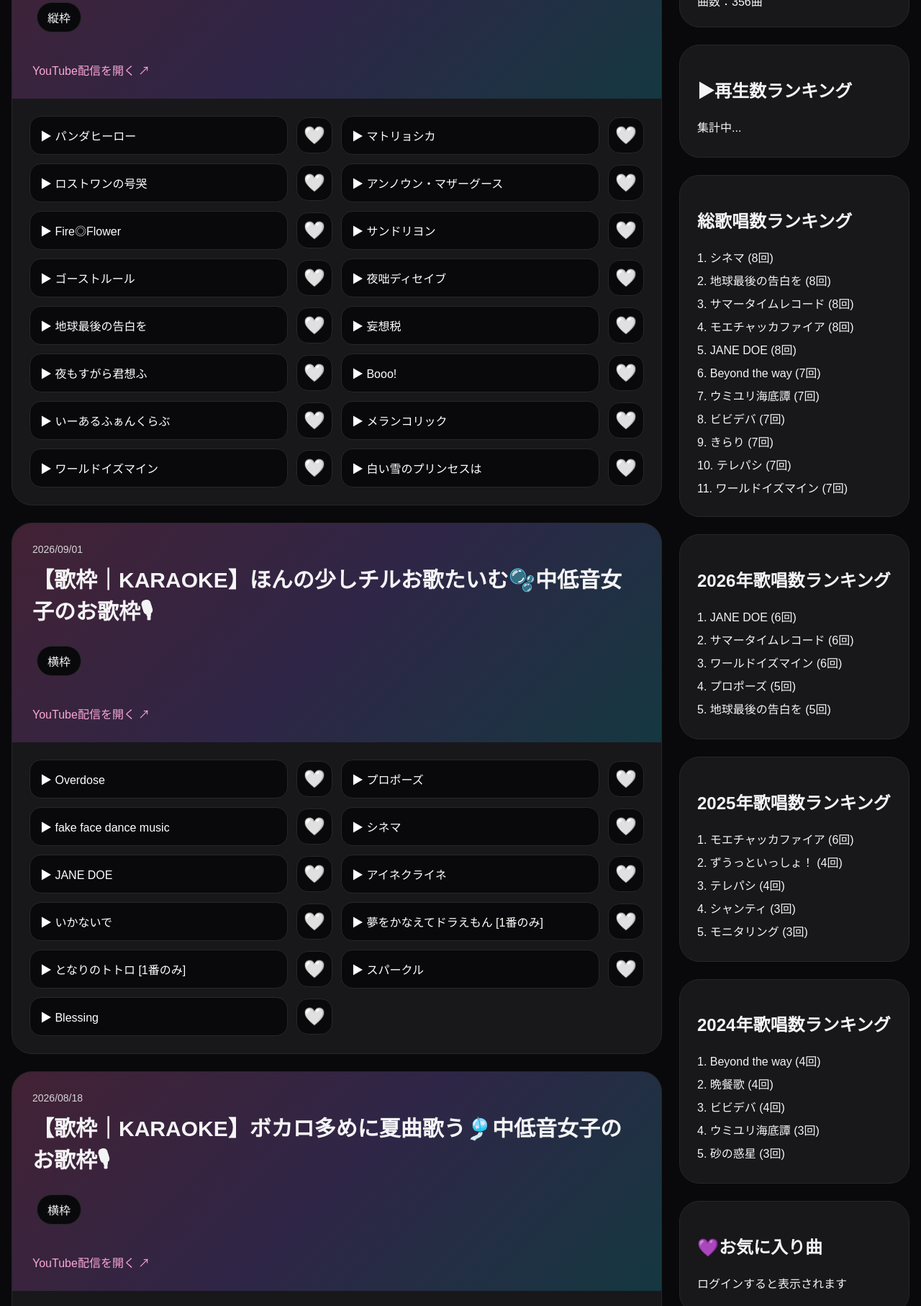
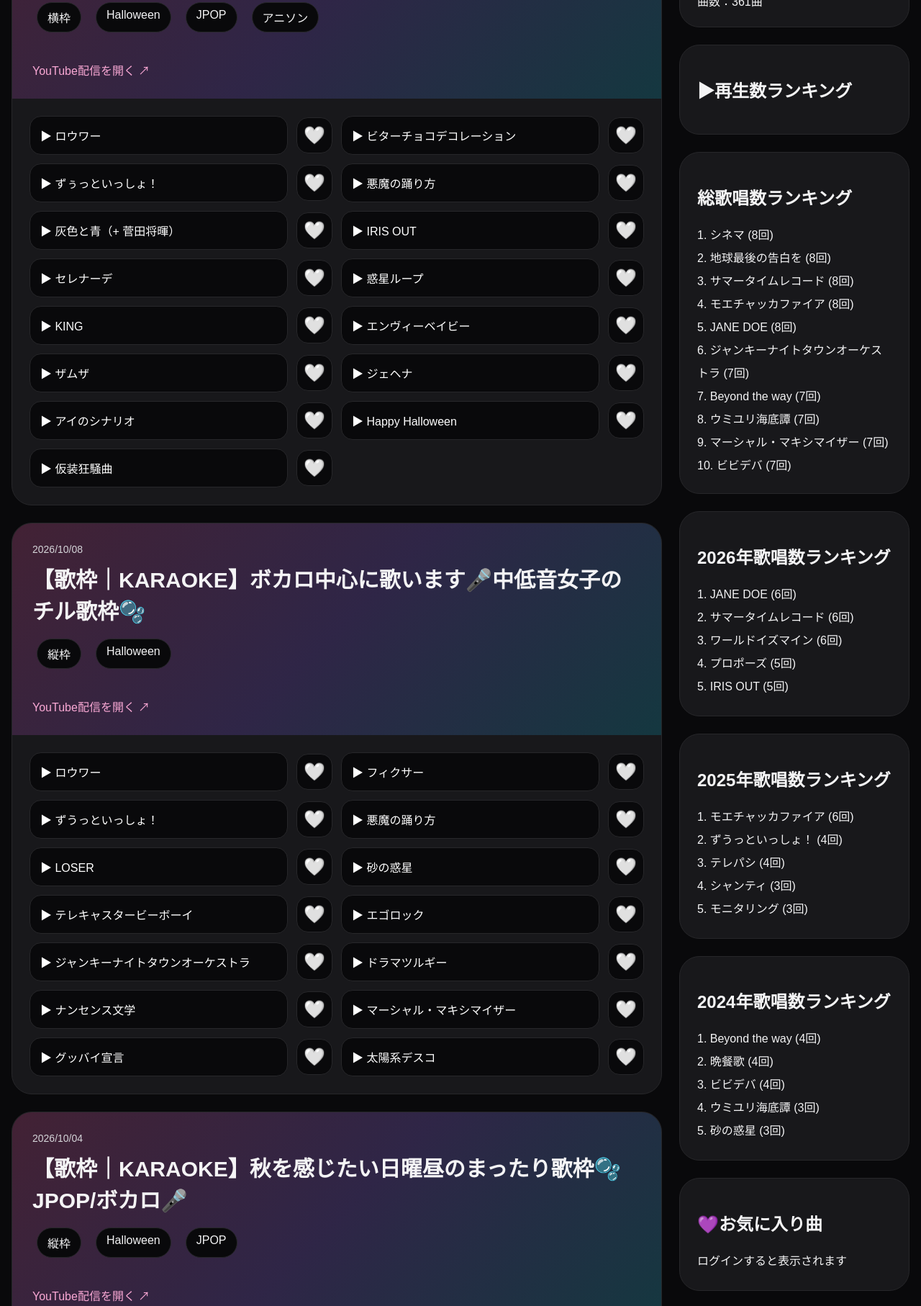
Before and after one commit to key-land-hub/nekoshiro-setlist, a plain HTML site: page index.html in a window 1280 px wide. Shown: the part 620-2434 px from the top of the page at 72% size. Drawn offline with Linux system fonts and the light colour scheme; no server answers.

Commit message:
Add files via upload

```diff
--- a/index.html
+++ b/index.html
@@ -22,7 +22,7 @@
     歌枠SetList集
   </span>
   </h1>
-  <div class="subtitle">2023年12月〜2026年9月の歌枠</div>
+  <div class="subtitle">2023年12月〜2026年10月の歌枠</div>
 
   <div class="account-bar">
   <div id="userInfo">
@@ -82,9 +82,7 @@
       <div class="panel">
       <h2>▶再生数ランキング</h2>
       <div class="ranking-box ranking-play">
-      <div id="clickRanking">
-        集計中...
-      </div>
+      <div id="clickRanking"></div>
       </div>
       </div>
 
@@ -154,6 +152,7 @@
         <div class="tag clickable-tag">米津玄師</div>
         <div class="tag clickable-tag">プロセカ</div>
         <div class="tag clickable-tag">病み</div>
+        <div class="tag clickable-tag">JPOP</div>
         <div class="tag clickable-tag">バラード</div>
         <div class="tag clickable-tag">アニソン</div>
 
--- a/streams.js
+++ b/streams.js
@@ -1078,7 +1078,6 @@ const streams = [
 {"name": "ロミオとシンデレラ", "url": "https://www.youtube.com/watch?v=MbFYxtfLoyY&t=49m41s"},
 {"name": "ワールドイズマイン", "url": "https://www.youtube.com/watch?v=MbFYxtfLoyY&t=56m30s"},
 {"name": "白い雪のプリンセスは", "url": "https://www.youtube.com/watch?v=MbFYxtfLoyY&t=1h3m33s"}]},
-
 {"date": "2026/07/30",
 "title": "【歌枠｜KARAOKE】7月のお歌💠中低音女子が梅雨と夏の曲多めに歌う🎙",
 "theme": ["横枠"],
@@ -1092,7 +1091,6 @@ const streams = [
 {"name": "雨とペトラ", "url": "https://www.youtube.com/watch?v=jsIntrGfcLE&t=38m59s"},
 {"name": "とても素敵な六月でした", "url": "https://www.youtube.com/watch?v=jsIntrGfcLE&t=45m34s"},
 {"name": "サマータイムレコード", "url": "https://www.youtube.com/watch?v=jsIntrGfcLE&t=53m1s"}]},
-
 {"date": "2026/08/18",
 "title": "【歌枠｜KARAOKE】ボカロ多めに夏曲歌う🎐中低音女子のお歌枠🎙",
 "theme": ["横枠"],
@@ -1105,7 +1103,6 @@ const streams = [
 {"name": "少女レイ", "url": "https://www.youtube.com/watch?v=A6suwh5zwYQ&t=43m22s"},
 {"name": "地球最後の告白を", "url": "https://www.youtube.com/watch?v=A6suwh5zwYQ&t=50m21s"},
 {"name": "サマータイムレコード", "url": "https://www.youtube.com/watch?v=A6suwh5zwYQ&t=56m27s"}]},
-
 {"date": "2026/09/01",
 "title": "【歌枠｜KARAOKE】ほんの少しチルお歌たいむ🫧中低音女子のお歌枠🎙",
 "theme": ["横枠"],
@@ -1122,7 +1119,6 @@ const streams = [
 {"name": "となりのトトロ", "type": "1番のみ", "url": "https://www.youtube.com/watch?v=4h0ZHh9TTIw&t=57m27s"},
 {"name": "スパークル", "url": "https://www.youtube.com/watch?v=4h0ZHh9TTIw&t=1h4m15s"},
 {"name": "Blessing", "url": "https://www.youtube.com/watch?v=4h0ZHh9TTIw&t=1h15m18s"}]},
-
 {"date": "2026/09/22",
 "title": "【歌枠｜KARAOKE】懐かしのボカロ歌います🎤中低音女子の昼下がり歌枠🫧",
 "theme": ["縦枠"],
@@ -1145,4 +1141,66 @@ const streams = [
 {"name": "ワールドイズマイン", "url": "https://www.youtube.com/watch?v=st3RzO2Z8hE&t=1h55m39s"},
 {"name": "白い雪のプリンセスは", "url": "https://www.youtube.com/watch?v=st3RzO2Z8hE&t=2h2m3s"}]},
 
+{"date": "2026/10/04",
+"title": "【歌枠｜KARAOKE】秋を感じたい日曜昼のまったり歌枠🫧JPOP/ボカロ🎤",
+"theme": ["縦枠","Halloween","JPOP"],
+"url": "https://www.youtube.com/watch?v=FAOI_AknVtA&t=0s",
+"songs": [
+{"name": "踊り子", "url": "https://www.youtube.com/watch?v=FAOI_AknVtA&t=11m0s"},
+{"name": "月が綺麗ねと言われたい！", "url": "https://www.youtube.com/watch?v=FAOI_AknVtA&t=17m18s"},
+{"name": "Bunny Girl", "url": "https://www.youtube.com/watch?v=FAOI_AknVtA&t=24m14s"},
+{"name": "炎と森のカーニバル", "url": "https://www.youtube.com/watch?v=FAOI_AknVtA&t=32m30s"},
+{"name": "Mrs. Pumpkinの滑稽な夢", "url": "https://www.youtube.com/watch?v=FAOI_AknVtA&t=43m45s"},
+{"name": "クロノスタシス", "url": "https://www.youtube.com/watch?v=FAOI_AknVtA&t=50m3s"},
+{"name": "ヴァンパイア", "url": "https://www.youtube.com/watch?v=FAOI_AknVtA&t=1h3m38s"},
+{"name": "ラヴィ", "url": "https://www.youtube.com/watch?v=FAOI_AknVtA&t=1h12m35s"},
+{"name": "モニタリング", "url": "https://www.youtube.com/watch?v=FAOI_AknVtA&t=1h17m59s"},
+{"name": "未完成婚姻論", "url": "https://www.youtube.com/watch?v=FAOI_AknVtA&t=1h22m11s"},
+{"name": "BRAIN", "type": "配信途切れ", "url": "https://www.youtube.com/watch?v=FAOI_AknVtA&t=1h29m52s"},
+{"name": "酔いどれ知らず", "url": "https://www.youtube.com/watch?v=FAOI_AknVtA&t=1h34m10s"},
+{"name": "CH4NGE", "url": "https://www.youtube.com/watch?v=FAOI_AknVtA&t=1h38m0s"},
+{"name": "回る空うさぎ", "url": "https://www.youtube.com/watch?v=FAOI_AknVtA&t=1h42m21s"},
+{"name": "渡月橋～君想ふ～", "url": "https://www.youtube.com/watch?v=FAOI_AknVtA&t=1h47m51s"}]},
+
+{"date": "2026/10/08",
+"title": "【歌枠｜KARAOKE】ボカロ中心に歌います🎤中低音女子のチル歌枠🫧",
+"theme": ["縦枠","Halloween"],
+"url": "https://www.youtube.com/watch?v=Ed3DcNF952Y&t=0s",
+"songs": [
+{"name": "ロウワー", "url": "https://www.youtube.com/watch?v=Ed3DcNF952Y&t=8m25s"},
+{"name": "フィクサー", "url": "https://www.youtube.com/watch?v=Ed3DcNF952Y&t=15m8s"},
+{"name": "ずうっといっしょ！", "url": "https://www.youtube.com/watch?v=Ed3DcNF952Y&t=29m33s"},
+{"name": "悪魔の踊り方", "url": "https://www.youtube.com/watch?v=Ed3DcNF952Y&t=35m9s"},
+{"name": "LOSER", "url": "https://www.youtube.com/watch?v=Ed3DcNF952Y&t=42m10s"},
+{"name": "砂の惑星", "url": "https://www.youtube.com/watch?v=Ed3DcNF952Y&t=50m16s"},
+{"name": "テレキャスタービーボーイ", "url": "https://www.youtube.com/watch?v=Ed3DcNF952Y&t=56m9s"},
+{"name": "エゴロック", "url": "https://www.youtube.com/watch?v=Ed3DcNF952Y&t=1h0m26s"},
+{"name": "ジャンキーナイトタウンオーケストラ", "url": "https://www.youtube.com/watch?v=Ed3DcNF952Y&t=1h4m46s"},
+{"name": "ドラマツルギー", "url": "https://www.youtube.com/watch?v=Ed3DcNF952Y&t=1h11m19s"},
+{"name": "ナンセンス文学", "url": "https://www.youtube.com/watch?v=Ed3DcNF952Y&t=1h17m17s"},
+{"name": "マーシャル・マキシマイザー", "url": "https://www.youtube.com/watch?v=Ed3DcNF952Y&t=1h23m13s"},
+{"name": "グッバイ宣言", "url": "https://www.youtube.com/watch?v=Ed3DcNF952Y&t=1h27m47s"},
+{"name": "太陽系デスコ", "url": "https://www.youtube.com/watch?v=Ed3DcNF952Y&t=1h33m18s"}]},
+
+{"date": "2026/10/20",
+"title": "【歌枠｜KARAOKE】中低音女子歌います🎤ボカロ/JPOP/アニソン",
+"theme": ["横枠","Halloween","JPOP","アニソン"],
+"url": "https://www.youtube.com/watch?v=S9WqlcNkDac&t=0s",
+"songs": [
+{"name": "ロウワー", "url": "https://www.youtube.com/watch?v=S9WqlcNkDac&t=8m28s"},
+{"name": "ビターチョコデコレーション", "url": "https://www.youtube.com/watch?v=S9WqlcNkDac&t=16m4s"},
+{"name": "ずぅっといっしょ！", "url": "https://www.youtube.com/watch?v=S9WqlcNkDac&t=22m42s"},
+{"name": "悪魔の踊り方", "url": "https://www.youtube.com/watch?v=S9WqlcNkDac&t=26m54s"},
+{"name": "灰色と青（+ 菅田将暉）", "url": "https://www.youtube.com/watch?v=S9WqlcNkDac&t=33m44s"},
+{"name": "IRIS OUT", "url": "https://www.youtube.com/watch?v=S9WqlcNkDac&t=42m3s"},
+{"name": "セレナーデ", "url": "https://www.youtube.com/watch?v=S9WqlcNkDac&t=46m26s"},
+{"name": "惑星ループ", "url": "https://www.youtube.com/watch?v=S9WqlcNkDac&t=53m45s"},
+{"name": "KING", "url": "https://www.youtube.com/watch?v=S9WqlcNkDac&t=59m19s"},
+{"name": "エンヴィーベイビー", "url": "https://www.youtube.com/watch?v=S9WqlcNkDac&t=1h3m17s"},
+{"name": "ザムザ", "url": "https://www.youtube.com/watch?v=S9WqlcNkDac&t=1h9m20s"},
+{"name": "ジェヘナ", "url": "https://www.youtube.com/watch?v=S9WqlcNkDac&t=1h14m0s"},
+{"name": "アイのシナリオ", "url": "https://www.youtube.com/watch?v=S9WqlcNkDac&t=1h19m37s"},
+{"name": "Happy Halloween", "url": "https://www.youtube.com/watch?v=S9WqlcNkDac&t=1h25m15s"},
+{"name": "仮装狂騒曲", "url": "https://www.youtube.com/watch?v=S9WqlcNkDac&t=1h30m28s"}]},
+
 ];
--- a/style.css
+++ b/style.css
@@ -281,6 +281,10 @@ h1 {
   max-height:160px;   /* 5位くらいまで表示 */
 }
 
+.clickRanking{
+  max-height:160px;   /* 5位くらいまで表示 */
+}
+
 /* 再生数ランキング */
 .ranking-item{
   display:flex;
```
